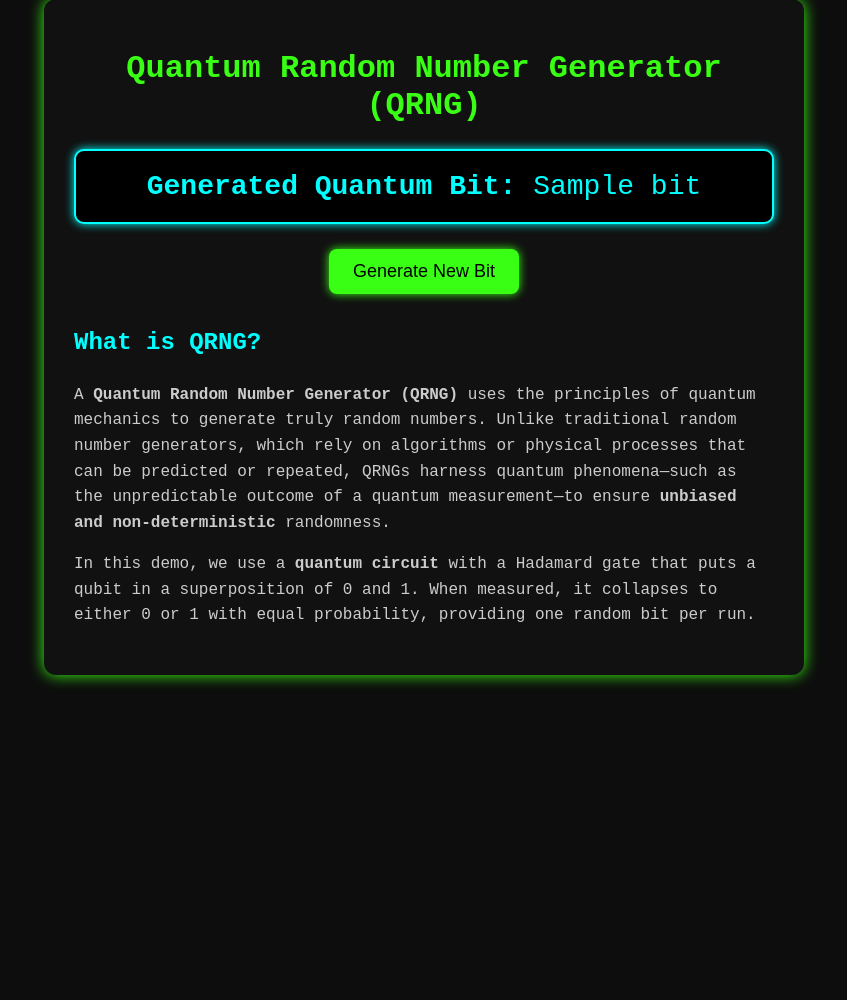
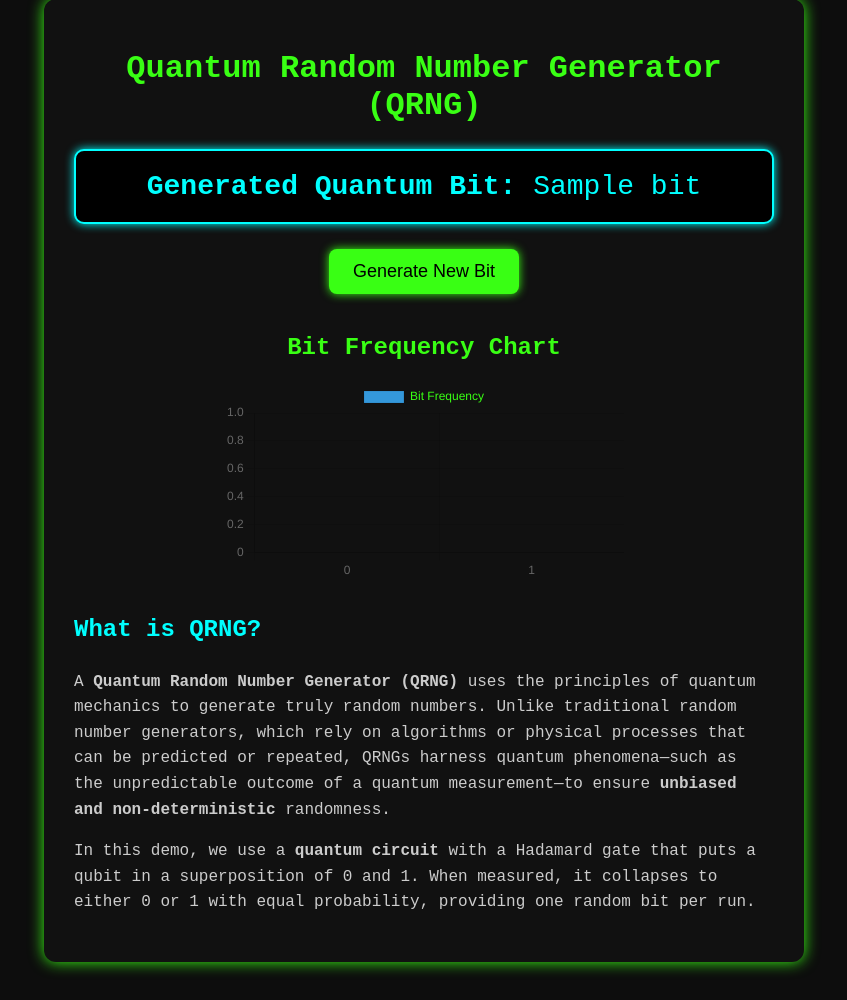
Before and after one commit to BharathB777/qrng-web-app, a Flask app: template templates/index.html in a window 1280 px wide. Shown: the part 39-1039 px from the top of the page, without its empty margins (216-1063 px from the left). Before the commit the page ends 726 px from the top, so only its background shows below. Run offline with Flask 3, Linux system fonts and the light colour scheme; the template is opened without the code that fills it: most values are stand-ins (such as "Sample title", 1, 10 or a date in 2020).

Commit message:
Update app.py with bit frequency logic and Render compatibility

```diff
--- a/app.py
+++ b/app.py
@@ -1,15 +1,24 @@
 import os
 from flask import Flask, render_template, request
-from qrng import generate_quantum_bit
+from qrng import generate_quantum_bit  # This should return a string like '01101001'
 
 app = Flask(__name__)
 
 @app.route("/", methods=["GET", "POST"])
 def index():
     bit = None
+    bit_counts = None
+
     if request.method == "POST":
-        bit = generate_quantum_bit(8)
-    return render_template("index.html", bit=bit)
+        bit = generate_quantum_bit(8)  # Generate 8 quantum bits as a string
+
+        # Count how many 0s and 1s are in the 8-bit string
+        bit_counts = {
+            "0": bit.count("0"),
+            "1": bit.count("1")
+        }
+
+    return render_template("index.html", bit=bit, bit_counts=bit_counts)
 
 if __name__ == "__main__":
     port = int(os.environ.get("PORT", 10000))  # Default to 10000 for local dev
--- a/templates/index.html
+++ b/templates/index.html
@@ -3,6 +3,7 @@
 <head>
     <meta charset="UTF-8">
     <title>Quantum Random Number Generator</title>
+    <script src="https://cdn.jsdelivr.net/npm/chart.js"></script>
     <style>
         body {
             font-family: 'Courier New', monospace;
@@ -78,6 +79,11 @@
             <button type="submit">Generate New Bit</button>
         </form>
 
+        {% if bit_counts %}
+        <h2 style="text-align: center; margin-top: 40px;">Bit Frequency Chart</h2>
+        <canvas id="bitChart" width="400" height="200" style="display: block; margin: 0 auto;"></canvas>
+        {% endif %}
+
         <div class="explanation">
             <h2>What is QRNG?</h2>
             <p>
@@ -92,5 +98,39 @@
             </p>
         </div>
     </div>
+
+    {% if bit_counts %}
+    <script>
+        const bitData = {{ bit_counts | tojson }};
+        const ctx = document.getElementById('bitChart').getContext('2d');
+        const chart = new Chart(ctx, {
+            type: 'bar',
+            data: {
+                labels: ['0', '1'],
+                datasets: [{
+                    label: 'Bit Frequency',
+                    data: [bitData["0"], bitData["1"]],
+                    backgroundColor: ['#3498db', '#2ecc71'],
+                    borderWidth: 1
+                }]
+            },
+            options: {
+                scales: {
+                    y: {
+                        beginAtZero: true,
+                        precision: 0
+                    }
+                },
+                plugins: {
+                    legend: {
+                        labels: {
+                            color: '#39ff14'
+                        }
+                    }
+                }
+            }
+        });
+    </script>
+    {% endif %}
 </body>
 </html>
```
